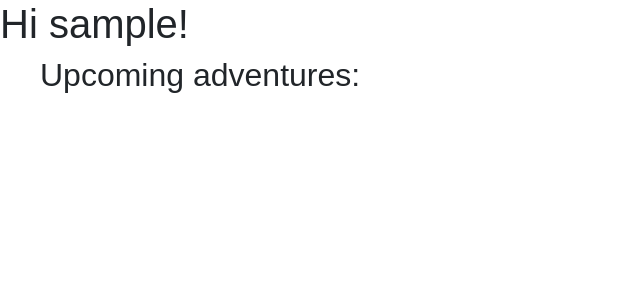
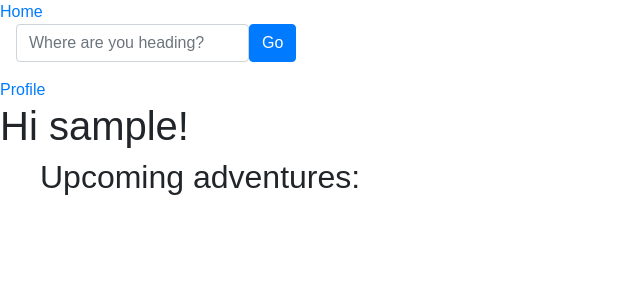
Before and after one commit to KatieAquino/itinerator-travel-app, a Flask app: page /profile in a window 1280 px wide. Shown: the top 300 px of the page, without its empty margins (0-640 px from the left). Run offline with Flask 2, Linux system fonts and the light colour scheme; the visitor is signed in with stand-in values (Sample User, id 1); data comes from the database, SQL or seed files in the repository; data that the repository does not hold is empty.

Commit message:
Adjusts navigation bar format

```diff
--- a/server.py
+++ b/server.py
@@ -115,8 +115,6 @@ def show_user_profile():
         return redirect('/')
 
 
-
-
 @app.route('/itinerary/<id>')
 def show_entries_for_itinerary(id):
     """Display entries for itinerary"""
--- a/templates/base.html
+++ b/templates/base.html
@@ -16,7 +16,29 @@
   crossorigin="anonymous">
   <link rel="stylesheet" href="/static/css/styles.css">
 
-    {% block head %}{% endblock %}
+
+  {% block head %}
+    <nav>
+      <div>
+        <a href="/">Home</a>
+          <div class="nav-search">
+            <div class="form-group mb-2">
+              <form action="/api/destination/search" class="form-inline">
+                <div class="form-group mx-sm-3 mb-2">
+                  <input
+                    type="search"
+                    class="form-control"
+                    placeholder="Where are you heading?"
+                    name="search_input"  />
+                  <button type="button" class="btn btn-primary"> Go </button>
+                </div>
+              </form>
+            </div>
+          </div>
+        <a href="/profile">Profile</a>
+        </div>
+      </nav>
+  {% endblock %}
 </head>
 
 <body>
--- a/templates/itinerary_details.html
+++ b/templates/itinerary_details.html
@@ -2,9 +2,6 @@
 
 {% block title %}Itinerary Details{% endblock %}
 
-{% block head %}
-
-{% endblock head %}
 
 {% block body %}
   <ul> <H2>Upcoming adventures:</H2>
--- a/templates/profile.html
+++ b/templates/profile.html
@@ -2,11 +2,9 @@
 
 {% block title %}{{ username }} Profile{% endblock %}
 
-{% block head %}
-  <h1>Hi {{ username }}!</h1>
-{% endblock head %}
 
 {% block body %}
+  <h1>Hi {{ username }}!</h1>
   <ul> <H2>Upcoming adventures:</H2>
     {% for item in itineraries %}
       <li>
--- a/templates/search_results.html
+++ b/templates/search_results.html
@@ -2,11 +2,9 @@
 
 {% block title %}{{ place }}{% endblock %}
 
-{% block head %}
-  <h1>Places to Visit in {{ place }}</h1>
-{% endblock head %}
 
 {% block body %}
+  <h1>Places to Visit in {{ place }}</h1>
   <ul>
     {% for item in poi_details %}
       <li id={{ item.xid }}>
```
Lines whose indentation alone changed are shown as unchanged.
